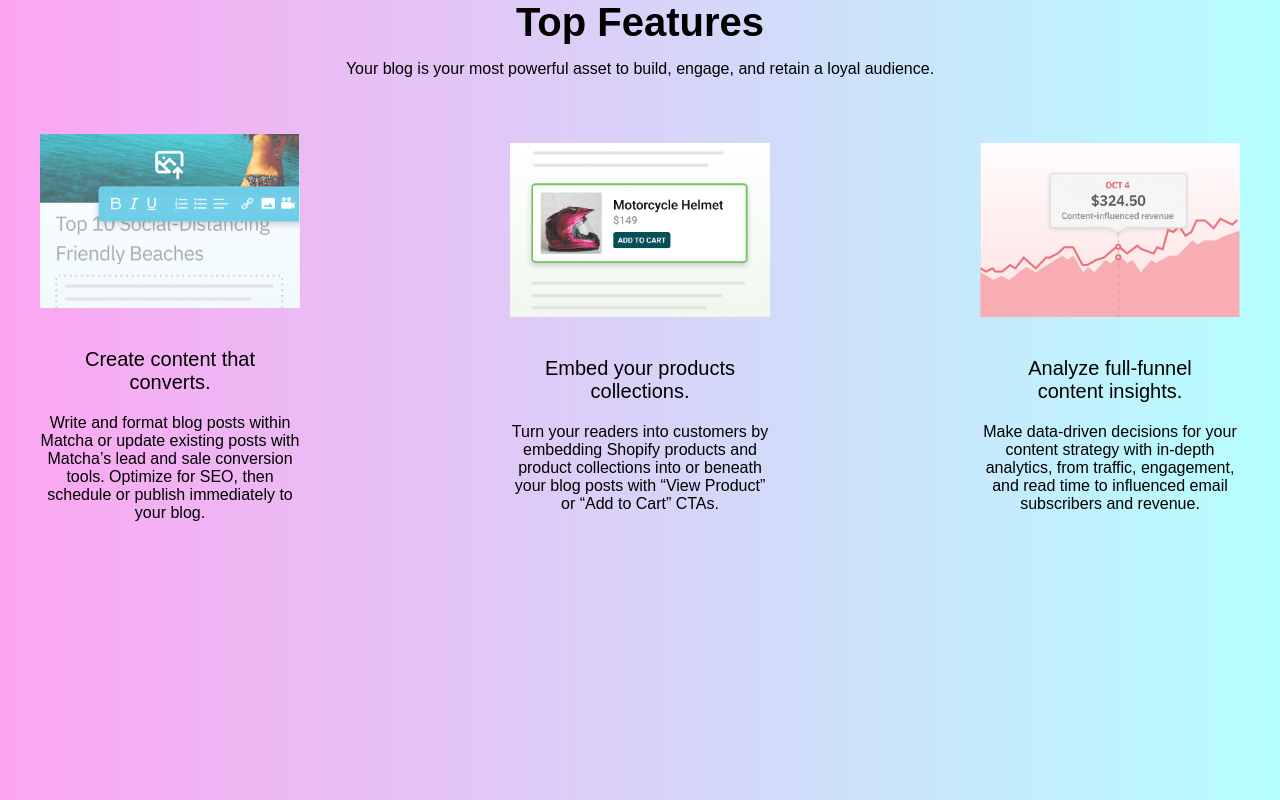
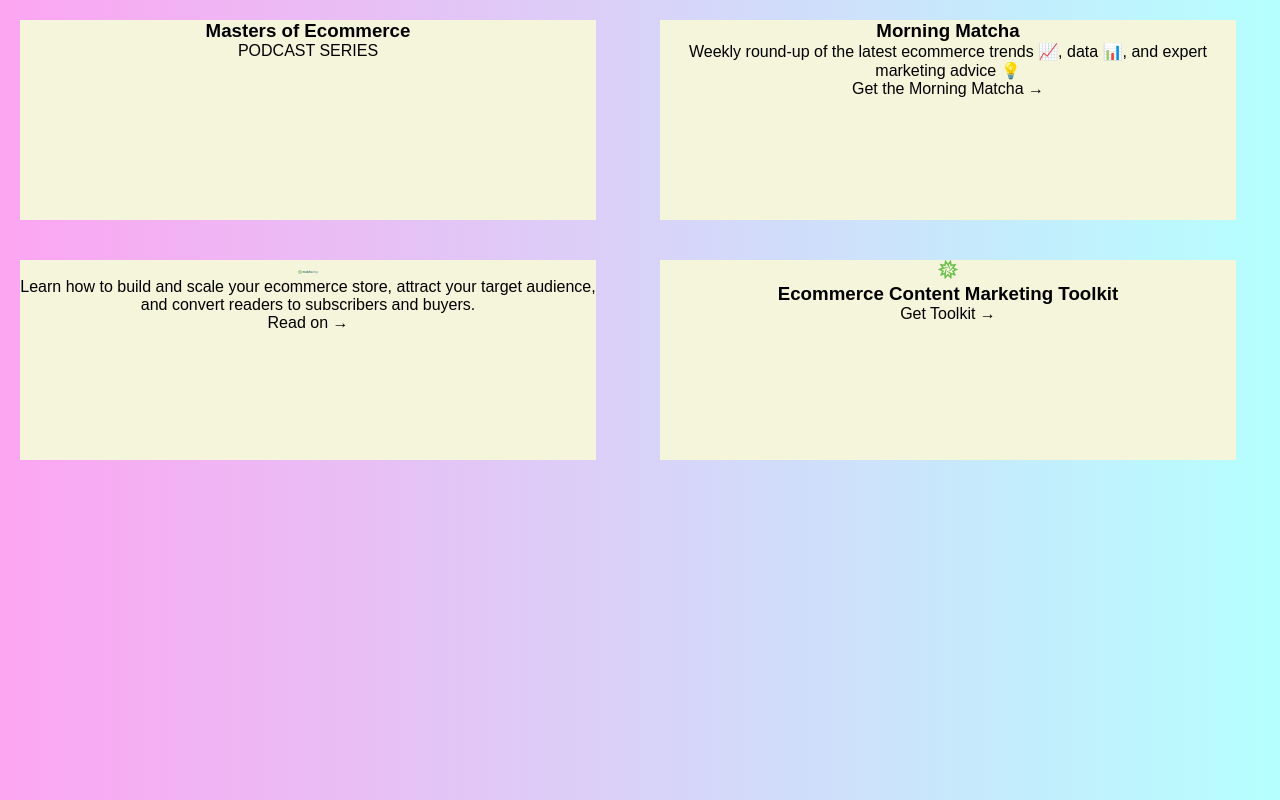
Before and after one commit to DevGragy/ModuloUnoC4, a plain HTML site: page index.html in a window 1280 px wide. Drawn offline with Linux system fonts and the light colour scheme.

Commit message:
Ejercicio 2

```diff
--- a/index.html
+++ b/index.html
@@ -9,7 +9,7 @@
     <body>
         <!--Flex container === Padre    Flex item === Hijo-->
 
-        <div class="container-anuncio">
+        <!-- <div class="container-anuncio">
             <div class="container-title">
                 <h2>Top Features</h2>
                 <p>
@@ -49,9 +49,9 @@
                     </p>
                 </div>
             </div>
-        </div>
+        </div> -->
 
-        <!-- <section class="features">
+        <section class="features">
             <article class="feat-cards">
                 <h3>Masters of Ecommerce</h3>
                 <a href="#">PODCAST SERIES</a>
@@ -78,7 +78,7 @@
                 <h3>Ecommerce Content Marketing Toolkit</h3>
                 <a href="#">Get Toolkit →</a>
             </article>
-        </section> -->
+        </section>
 
         <!-- <h1>Grid-Template-Area</h1>
 
```
